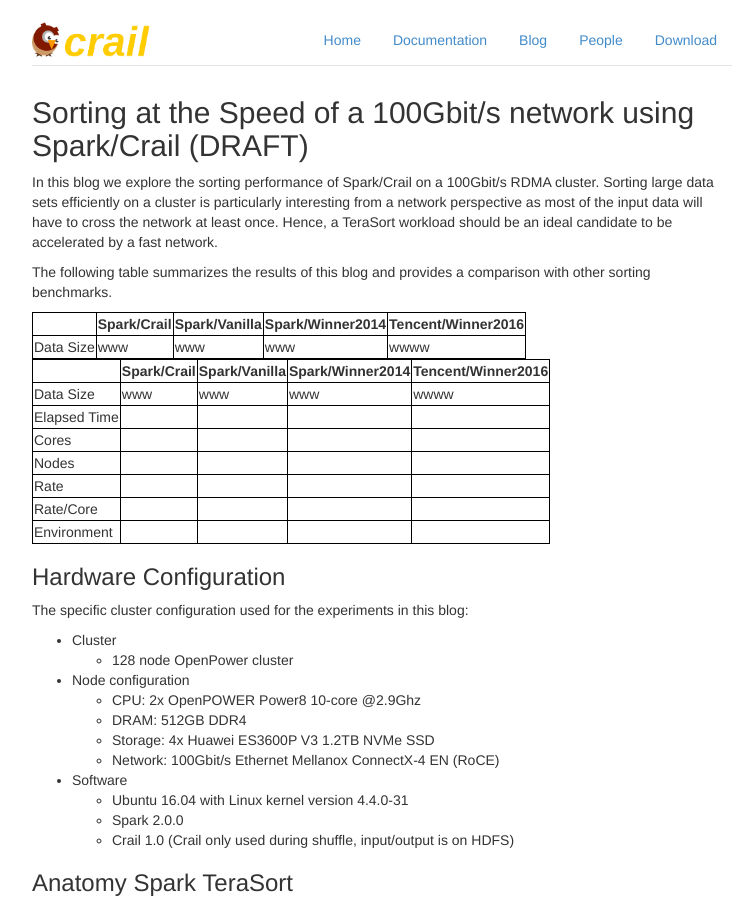
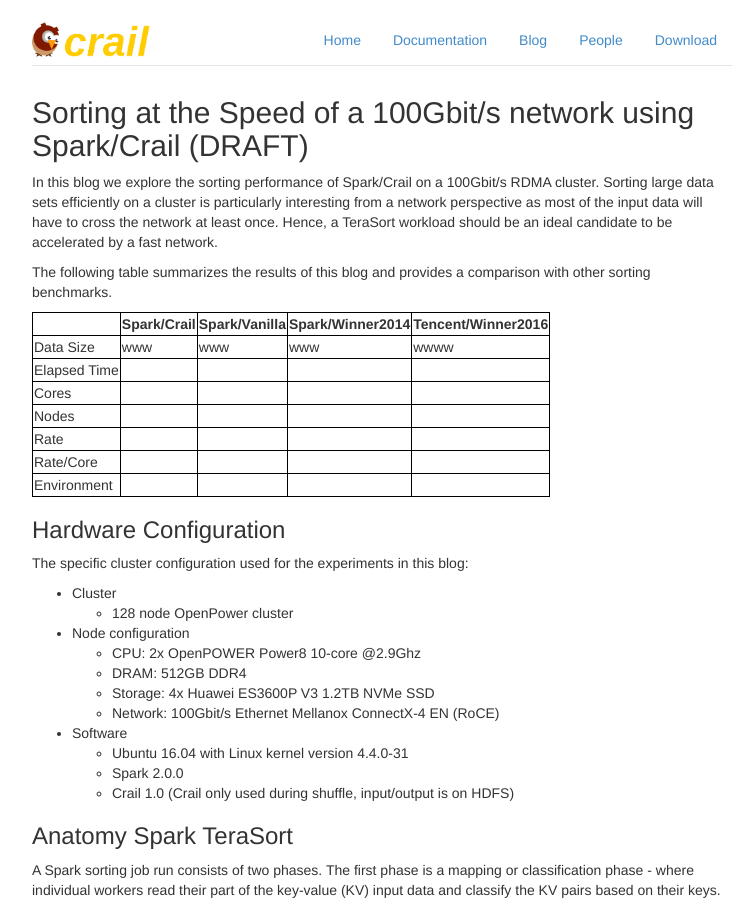
Before and after one commit to apache/incubator-crail-website, a Jekyll site: the page built from _posts/blog/2017-01-1-sorting.md, in a window 1280 px wide and 900 px high. Shown: the whole window, without its empty margins (258-1009 px from the left). Built offline with Jekyll 4.4.1, drawn with Linux system fonts in a browser that asks for light colours.

Commit message:
Update 2017-01-1-sorting.md

```diff
--- a/_posts/blog/2017-01-1-sorting.md
+++ b/_posts/blog/2017-01-1-sorting.md
@@ -8,12 +8,6 @@
 In this blog we explore the sorting performance of Spark/Crail on a 100Gbit/s RDMA cluster. Sorting large data sets efficiently on a cluster is particularly interesting from a network perspective as most of the input data will have to cross the network at least once. Hence, a TeraSort workload should be an ideal candidate to be accelerated by a fast network.
 
 The following table summarizes the results of this blog and provides a comparison with other sorting benchmarks.
-
-|               | Spark/Crail   | Spark/Vanilla | Spark/Winner2014       | Tencent/Winner2016       |
-| ------------- | ------------- | --------------| -----------------------| -------------------------|
-| Data Size     |      www        |      www        |         www              |         wwww               |
-
-
 
 |               | Spark/Crail   | Spark/Vanilla | Spark/Winner2014       | Tencent/Winner2016       |
 | ------------- | ------------- | --------------| -----------------------| -------------------------|
```
